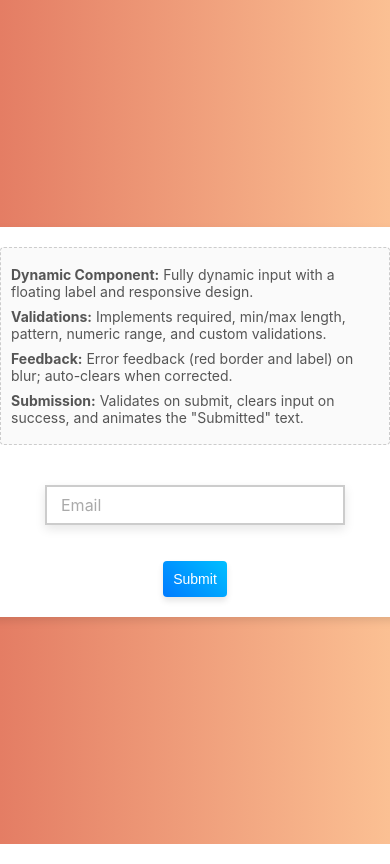
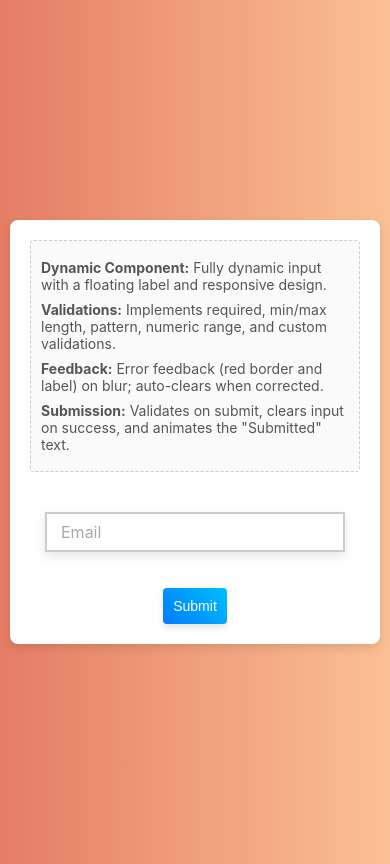
Before and after one commit to brawny271/dynamic-input, a React (Create React App) app: page / in a window 390 px wide. Built offline with nearby package versions, Linux system fonts and the light colour scheme.

Commit message:
UI Improvement & deploy setup

```diff
--- a/src/App.css
+++ b/src/App.css
@@ -1,10 +1,10 @@
 .container {
   display: flex;
-  flex-direction: column;
   align-items: center;
   justify-content: center;
   min-height: 100vh;
   background: linear-gradient(to right, #e47d64, #fbc093);
+  padding: 20px;
 }
 
 .card {
@@ -12,9 +12,9 @@
   border-radius: 8px;
   box-shadow: 0 4px 8px rgba(0, 0, 0, 0.1);
   padding: 40px;
-  width: 100%;
-  max-width: 400px; /* Prevents stretching on larger screens */
+  display: inline-block;
   text-align: center;
+  max-width: 100%;
 }
 
 .info {
@@ -142,7 +142,12 @@ button.submit-btn:active {
 
 @media (max-width: 480px) {
   .card {
+    width: 100%;
     padding: 20px;
+    box-sizing: border-box;
+  }
+  .container {
+    padding: 10px;
   }
 
   .input-container input {
```
Also changed, not shown: package.json (+7 -1 lines), 1 other file (tests, documents, lock files or other folders).
